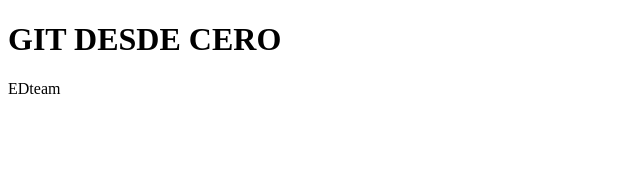
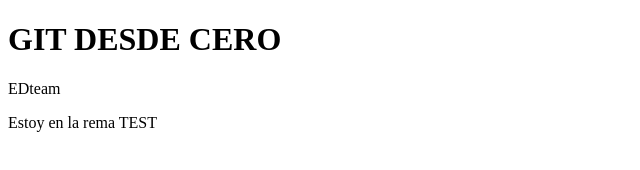
Before and after one commit to jimmyflores54/practicando-git, a plain HTML site: page index.html in a window 1280 px wide. Shown: the whole page, without its empty margins (0-640 px from the left). Drawn offline with Linux system fonts and the light colour scheme.

Commit message:
Cambio desde la rama test

```diff
--- a/index.html
+++ b/index.html
@@ -8,5 +8,8 @@
 <body>
     <h1>GIT DESDE CERO</h1>
     <p>EDteam</p>
+    <section>
+        <p>Estoy en la rema TEST</p>
+    </section>
 </body>
 </html>
```
